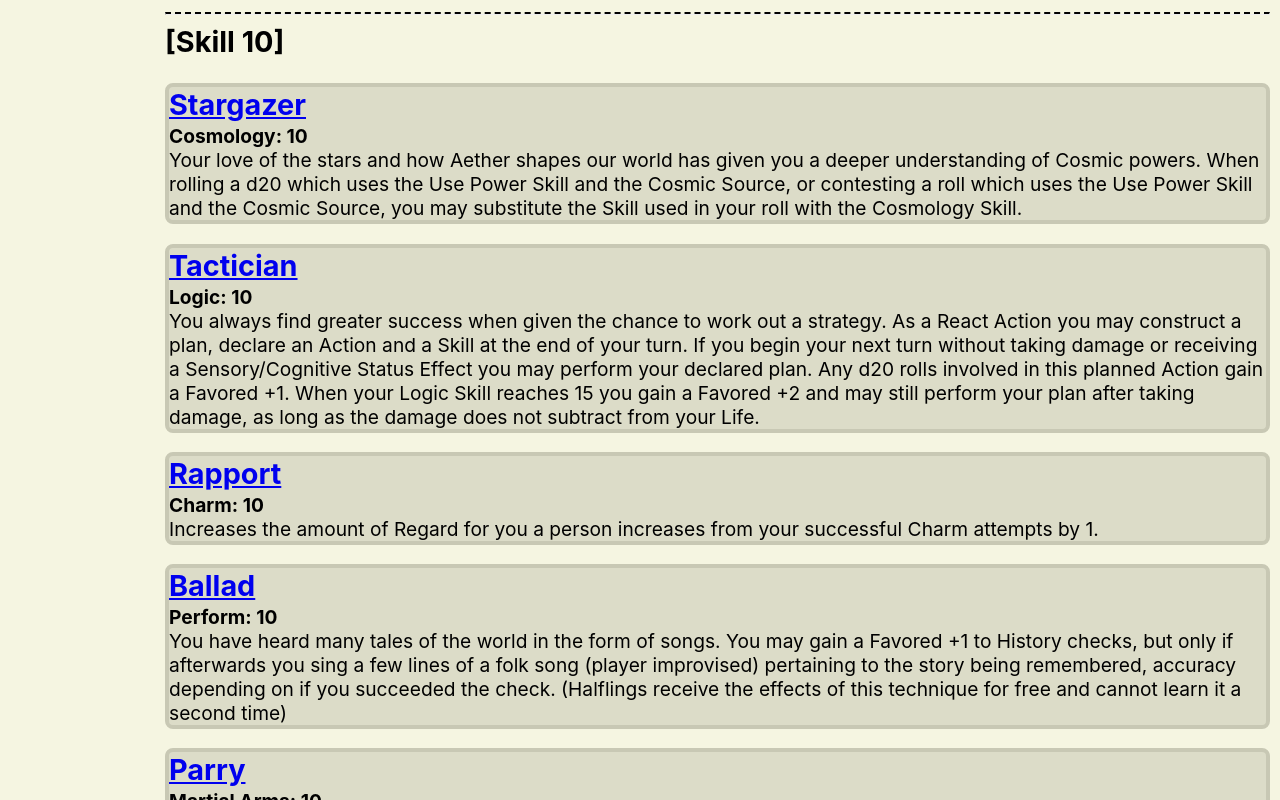
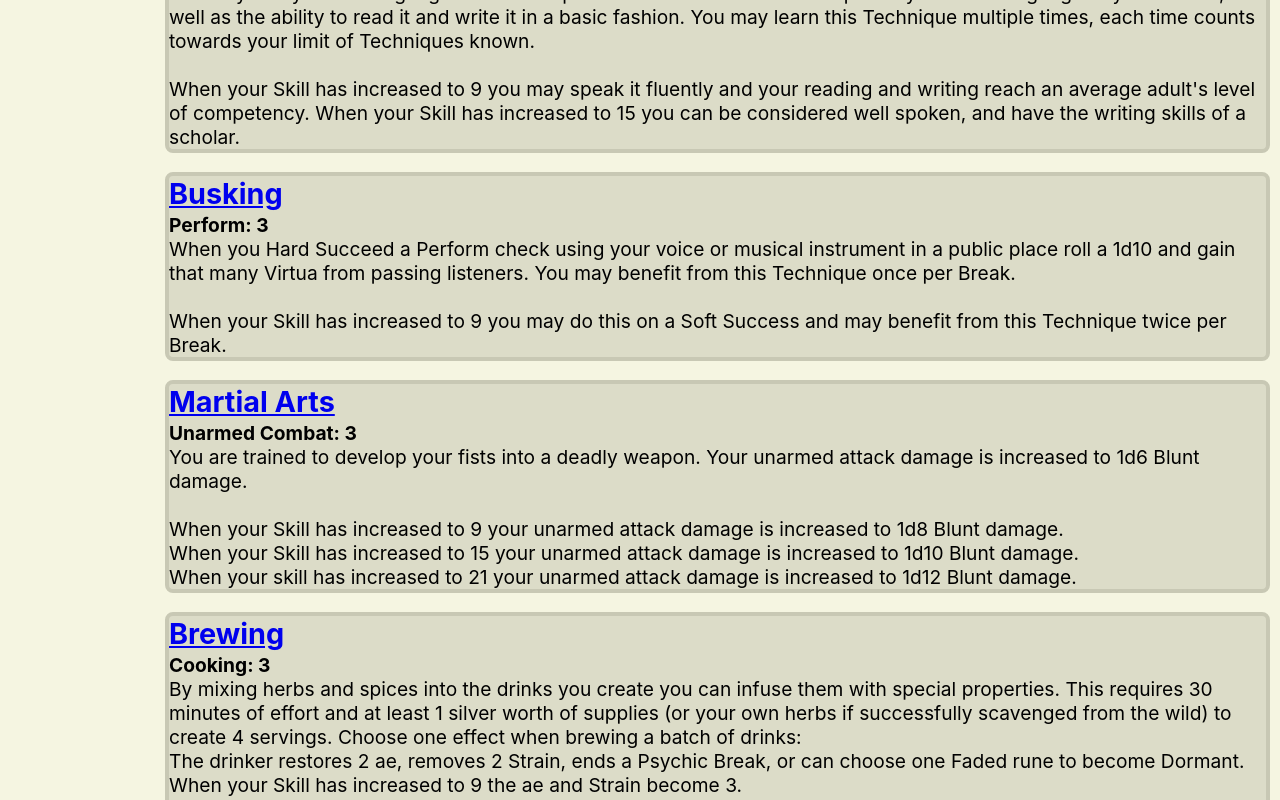
Before and after one commit to Muahahayes/breach, a React (Create React App) app: page /techniques in a window 1280 px wide. Shown: the part 1280-2080 px from the top of the page. Built offline with nearby package versions, Linux system fonts and the light colour scheme.

Commit message:
new techniques

```diff
--- a/src/techniques/techniques.js
+++ b/src/techniques/techniques.js
@@ -4,92 +4,110 @@ export default {
   "stargazer": {
     name: "Stargazer",
     skill: "Cosmology",
-    requirement: 10,
+    requirement: 9,
     description: "Your love of the stars and how Aether shapes our world has given you a deeper understanding of Cosmic powers. When rolling a d20 which uses the Use Power Skill and the Cosmic Source, or contesting a roll which uses the Use Power Skill and the Cosmic Source, you may substitute the Skill used in your roll with the Cosmology Skill."
   },
   "triage": {
     name: "Triage",
     skill: "Medicine",
-    requirement: 5,
+    requirement: 3,
     description: "Through studying applied medicinal practices you are now capable of healing injuries. While taking a Break with another creature and using medical supplies equaling 10 Virtua or more in value, you may attempt to heal 1 Life on the creature for a non-extreme Injury. Roll a d20 + Medicine. If the result is above a 10 you may heal a Mild Injury, above a 15 you may heal a Moderate Injury, and above a 20 you may heal a Heavy Injury.\n\nWhen your Medicine Skill reaches 15 you may heal Extreme Injuries with a roll above 30."
   },
   "tactician": {
     name: "Tactician",
     skill: "Logic",
-    requirement: 10,
-    description: "You always find greater success when given the chance to work out a strategy. As a React Action you may construct a plan, declare an Action and a Skill at the end of your turn. If you begin your next turn without taking damage or receiving a Sensory/Cognitive Status Effect you may perform your declared plan. Any d20 rolls involved in this planned Action gain a Favored +1. When your Logic Skill reaches 15 you gain a Favored +2 and may still perform your plan after taking damage, as long as the damage does not subtract from your Life."
+    requirement: 9,
+    description: "You always find greater success when given the chance to work out a strategy. As a React Action you may construct a plan, declare an Action and a Skill at the end of your turn. If you begin your next turn without taking damage or receiving a Sensory/Cognitive Status Effect you may perform your declared plan. Any d20 rolls involved in this planned Action gain a Favored +1. \n\nWhen your Logic Skill reaches 15 you gain a Favored +2 and may still perform your plan after taking damage, as long as the damage does not subtract from your Life."
   },
   "rapport" : {
     name: "Rapport",
     skill: "Charm",
-    requirement: 10,
+    requirement: 9,
     description: "Increases the amount of Regard for you a person increases from your successful Charm attempts by 1."
   },
   "ballad" : {
     name: "Ballad",
     skill: "Perform",
-    requirement: 10,
+    requirement: 3,
     description: "You have heard many tales of the world in the form of songs. You may gain a Favored +1 to History checks, but only if afterwards you sing a few lines of a folk song (player improvised) pertaining to the story being remembered, accuracy depending on if you succeeded the check. (Halflings receive the effects of this technique for free and cannot learn it a second time)"
   },
   "parry" : {
     name: "Parry",
     skill: "Martial Arms",
-    requirement: 10,
+    requirement: 9,
     description: "When you are attacked by a melee attack, as a React Action you may attempt to deflect the blow. Roll a d20 + Martial Arms vs the attack roll value of the melee attack. On a Hard Success you cause the attack to miss. On a Soft Success you subtract LVL * d4 damage from the attack, it hits you and applies its effects. On a Soft Fail the attack hits you as normal and applies its effects. On a Hard Fail you leave yourself open and cause the attack to hit you harder, it deals an additional LVL * d4 damage and then applies its effects."
   },
   "retaliation" : {
     name: "Retaliation",
     skill: "Martial Arms | Block",
-    requirement: 10,
+    requirement: 9,
     description: "When you are attacked by a melee attack, if the attack results in a Hard Fail you may immediately as a Free Action deal damage with an equipped weapon to the attacker equal to your level.\n\nWhen your Skill has increased to 15, the damage dealt is increased to 2*LVL."
   },
   "quick strike" : {
     name: "Quick Strike",
     skill: "Martial Arms | Marksman",
-    requirement: 5,
-    description: "When you do a basic Attack Action you may use your Activation Action to increase the tempo of your strike. Roll a d4, add that value as Initiative to your Speed roll at the start of the next round while determining turn order.\n\nWhen your Skill has increased to 10, roll a second d4 when using this Technique."
+    requirement: 3,
+    description: "When you do a basic Attack Action you may use your Activation Action to increase the tempo of your strike. Roll a d4, add that value as Initiative to your Speed roll at the start of the next round while determining turn order.\n\nWhen your Skill has increased to 9, roll a second d4 when using this Technique."
   },
   "deep breathing" : {
     name: "Deep Breathing",
     skill: "Athletics",
-    requirement: 10,
-    description: "As an Action you may take a deep breath and ready your body, on your next turn you may gain a Favored +1 to 1 Attack roll.\n\nWhen your Skill has increased to 10, while you have Deep Breathing active you may use a React to impose an Unfavored -1 to 1 enemy's Attack roll against you before your next turn, this ends the Deep Breathing effect."
+    requirement: 9,
+    description: "As an Action you may take a deep breath and ready your body, on your next turn you may gain a Favored +1 to 1 Attack roll.\n\nWhen your Skill has increased to 15, while you have Deep Breathing active you may use a React to impose an Unfavored -1 to 1 enemy's Attack roll against you before your next turn, this ends the Deep Breathing effect."
   },
   "relay" : {
     name: "Relay",
     skill: "Athletics",
-    requirement: 10,
+    requirement: 9,
     description: "As a Free Action you may add any unused movement distance from this turn to your movement distance on your next turn. This movement distance is only stored for 1 turn. Relay may be used once per Break.\n\nWhen your Skill has increased to 15 you may use Relay twice per Break."
   },
   "wall run" : {
     name: "Wall Run",
     skill: "Athletics",
-    requirement: 10,
+    requirement: 9,
     description: "As a Full Action, while using your Movement Action you may move up or along vertical surfaces up to your movement distance as if it were flat ground. However, if you do not end your turn on a horizontal surface you will fall and become prone.\n\nWhen your Skill has increased to 15 you may attempt an Athletics check vs 25 to catch yourself and remain on the wall."
   },
   "execution" : {
     name: "Execution",
-    skill: "Martial Arms | Marksman",
+    skill: "Martial Arms | Marksman | Unarmed Combat",
     requirement: 15,
     description: "Through your battle experience you can recognize when a creature is near death. When a creature you can see is at 1 Life and drops below half their max Survival you are alerted to this. While they are in this state, your basic Attack Action gains a Favored +2 against them and deals an extra LVL * d4 damage."
   },
   "water tap" : {
     name: "Water Tap",
     skill: "Nature | Outdoorsman",
-    requirement: 10,
-    description: "You know how to draw water from trees and large plants. When you take a Break near a tree or large plant you can generate 1 Water Point which may be drunk by an ally or stored for later use.\n\nWhen your Skill has increased to 15 you may generate a second Water Point."
+    requirement: 3,
+    description: "You know how to draw water from trees and large plants. When you take a Break near a tree or large plant you can generate 1 Water Point which may be drunk by an ally or stored for later use.\n\nWhen your Skill has increased to 9 you may generate a second Water Point."
   },
   "language" : {
     name: "Language",
     skill: "History | Social",
-    requirement: 5,
-    description: "You may study a new language. You develop a conversational level of competency with the language of your choice, as well as the ability to read it and write it in a basic fashion. You may learn this Technique multiple times, each time counts towards your limit of Techniques known.\n\nWhen your Skill has increased to 10 you may speak it fluently and your reading and writing reach an average adult's level of competency. When your Skill has increased to 15 you can be considered well spoken, and have the writing skills of a scholar."
+    requirement: 3,
+    description: "You may study a new language. You develop a conversational level of competency with the language of your choice, as well as the ability to read it and write it in a basic fashion. You may learn this Technique multiple times, each time counts towards your limit of Techniques known.\n\nWhen your Skill has increased to 9 you may speak it fluently and your reading and writing reach an average adult's level of competency. When your Skill has increased to 15 you can be considered well spoken, and have the writing skills of a scholar."
   },
   "busking": {
     name: "Busking",
     skill: "Perform",
-    requirement: 5,
-    description: "When you Hard Succeed a Perform check using your enscribed instrument in a public place roll a 1d10 and gain that many Virtua from passing listeners. You may benefit from this Technique once per Break.\n\nWhen your Skill has increased to 10 you may do this on a Soft Success and may benefit from this Technique twice per Break."
+    requirement: 3,
+    description: "When you Hard Succeed a Perform check using your voice or musical instrument in a public place roll a 1d10 and gain that many Virtua from passing listeners. You may benefit from this Technique once per Break.\n\nWhen your Skill has increased to 9 you may do this on a Soft Success and may benefit from this Technique twice per Break."
+  },
+  "martial arts" : {
+    name: "Martial Arts",
+    skill: "Unarmed Combat",
+    requirement: 3,
+    description: "You are trained to develop your fists into a deadly weapon. Your unarmed attack damage is increased to 1d6 Blunt damage.\n\nWhen your Skill has increased to 9 your unarmed attack damage is increased to 1d8 Blunt damage. \nWhen your Skill has increased to 15 your unarmed attack damage is increased to 1d10 Blunt damage. \nWhen your skill has increased to 21 your unarmed attack damage is increased to 1d12 Blunt damage."
+  },
+  "brewing" : {
+    name: "Brewing",
+    skill: "Cooking",
+    requirement: 3,
+    description: "\\:By mixing herbs and spices into the drinks you create you can infuse them with special properties. This requires 30 minutes of effort and at least 1 silver worth of supplies (or your own herbs if successfully scavenged from the wild) to create 4 servings. Choose one effect when brewing a batch of drinks:\nThe drinker restores 2 ae, removes 2 Strain, ends a Psychic Break, or can choose one Faded rune to become Dormant. When your Skill has increased to 9 the ae and Strain become 3.\nThe drinker heals for 1d4 health. When your Skill has increased to 9 the healing becomes 1d6.\nThe drinker feels more alert and gains a Favored +1 to their Awareness checks for 1 hour.\nThe drinker feels comforted and raises the threshold for Hot climate effects and lowers the threshold for Cold climate effects by 10°F.\nThe drinker feels happy and free, putting them into a state of intoxication which reduces their Will by 2 as well as giving them an Unfavored -1 to Insight checks for 30 minutes."
+  },
+  "fracture" : {
+    name: "Fracture",
+    skill: "Unarmed Combat",
+    requirement: 9,
+    description: "When you maintain a Grapple on an enemy you may attempt to break their body using leverage against their joints or bones. Roll a d20 + Unarmed Combat vs their d20 + Athletics or Acrobatics, on a Hard Success you deal 1 point of Life damage and may choose any body part (other than Head) for the Injury location. On a Soft Success you deal 1d8 Crushing Damage. On a Hard Fail the Grapple ends. You may use Fracture once per Break.\n\nWhen your Skill has increased to 15 you may use Fracture twice per Break."
   }
 }
 /*
```
